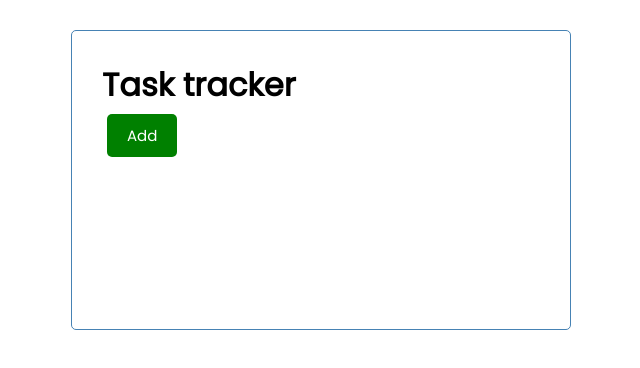
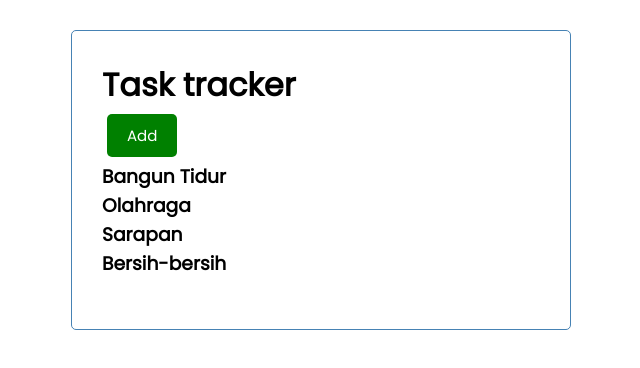
Before and after one commit to pendi-qibee/react-course-task-tracker, a React (Create React App) app: page / in a window 1280 px wide. Shown: the top 368 px of the page, without its empty margins (319-959 px from the left). Built offline with nearby package versions, Linux system fonts and the light colour scheme.

Commit message:
add key to list

```diff
--- a/src/App.js
+++ b/src/App.js
@@ -1,9 +1,11 @@
 import Header from './components/Header'
+import Tasks from './components/Tasks'
 
 const App = () => {
   return (
-    <div className="container">
+    <div className='container'>
       <Header />
+      <Tasks />
     </div>
   )
 }
--- a/src/components/Button.js
+++ b/src/components/Button.js
@@ -7,8 +7,8 @@
     )
 }
 
-Button.defaultProps={
-    color:'steelblue '
+Button.defaultProps = {
+    color: 'steelblue'
 }
 
 Button.propTypes = {
--- a/src/components/Tasks.js
+++ b/src/components/Tasks.js
@@ -33,7 +33,7 @@
     return (
         <>
             {tasks.map((task) => (
-                <h3>{task.text}</h3>
+                <h3 key={task.id}>{task.text}</h3>
             ))}
         </>
     )
```
